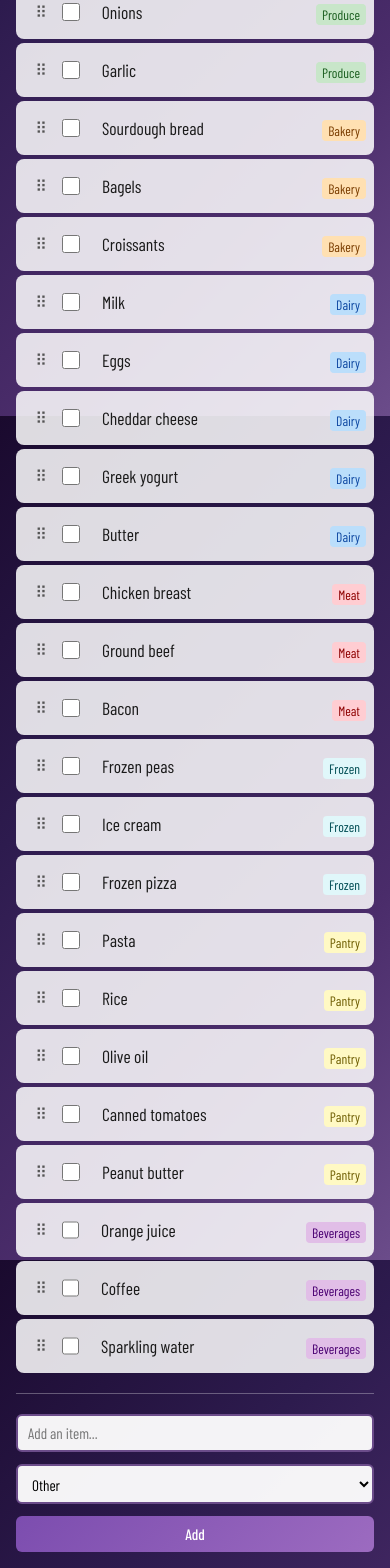
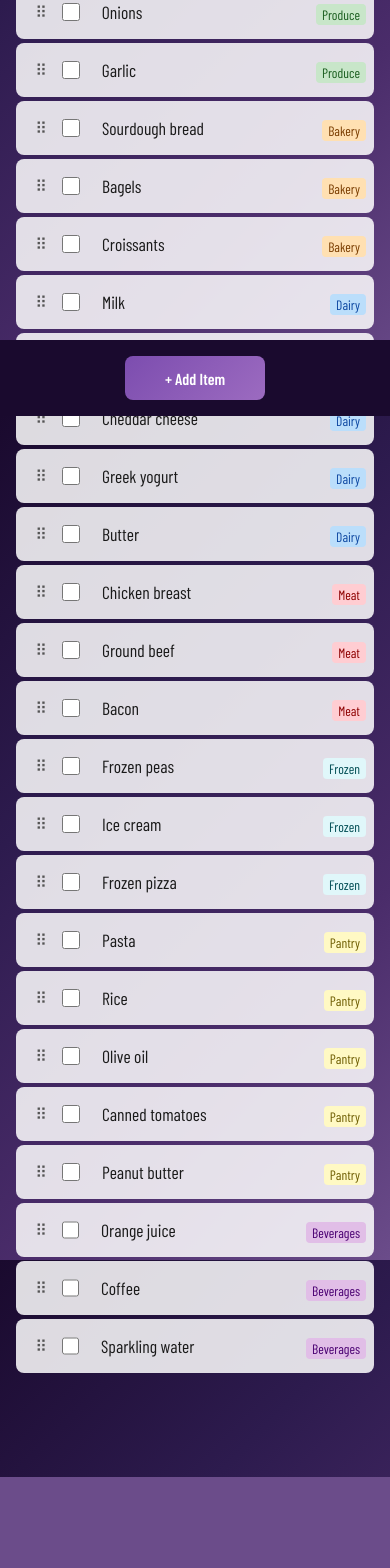
Before and after one commit to danbraun/shopping-list, a Vue app: page / in a window 390 px wide. Shown: the part 428-1996 px from the top of the page. After the commit the page ends 1905 px from the top, so only its background shows below. Built offline with nearby package versions, Linux system fonts and the light colour scheme.

Commit message:
add item now uses a modal

```diff
--- a/src/App.vue
+++ b/src/App.vue
@@ -7,6 +7,34 @@ const store = useShoppingListStore()
 // Local component state for the form
 const newItemName = ref('')
 const newItemCategory = ref('Other')
+
+// Modal state
+const showModal = ref(false)
+const addButtonRef = ref(null)
+
+function openModal() {
+  showModal.value = true
+  document.documentElement.style.overflow = 'hidden'
+  document.body.style.overflow = 'hidden'
+  document.addEventListener('keydown', handleModalKeydown)
+  nextTick(() => {
+    document.getElementById('new-item-name')?.focus()
+  })
+}
+
+function closeModal() {
+  showModal.value = false
+  document.documentElement.style.overflow = ''
+  document.body.style.overflow = ''
+  document.removeEventListener('keydown', handleModalKeydown)
+  nextTick(() => {
+    addButtonRef.value?.focus()
+  })
+}
+
+function handleModalKeydown(event) {
+  if (event.key === 'Escape') closeModal()
+}
 
 // Editing state
 const editingId = ref(null)
@@ -62,8 +90,10 @@ const displayItems = computed(() => {
 })
 
 function handleAddItem() {
+  if (!newItemName.value.trim()) return
   store.addItem(newItemName.value, newItemCategory.value)
   newItemName.value = ''
+  closeModal()
 }
 
 function startEditing(item) {
@@ -446,24 +476,41 @@ onUnmounted(() => {
         </TransitionGroup>
       </section>
 
-      <!-- Add new item form -->
-      <form @submit.prevent="handleAddItem" class="add-form" aria-label="Add new item">
-        <div class="form-field">
-          <label for="new-item-name" class="sr-only">Item name</label>
-          <input id="new-item-name" v-model="newItemName" type="text" placeholder="Add an item..." autocomplete="off" />
+    </main>
   </div>
-        <div class="form-field">
-          <label for="new-item-category" class="sr-only">Category</label>
+
+  <!-- Fixed add button bar -->
+  <div class="add-bar">
+    <button ref="addButtonRef" type="button" class="add-bar-btn" @click="openModal">+ Add Item</button>
+  </div>
+
+  <!-- Add item modal -->
+  <Teleport to="body">
+    <div v-if="showModal" class="modal-overlay" @click.self="closeModal">
+      <div class="modal-panel" role="dialog" aria-modal="true" aria-labelledby="modal-title">
+        <h2 id="modal-title" class="modal-title">Add Item</h2>
+        <form @submit.prevent="handleAddItem" class="modal-form">
+          <div class="modal-field">
+            <label for="new-item-name">Item name</label>
+            <input id="new-item-name" v-model="newItemName" type="text" placeholder="Enter item name..."
+              autocomplete="off" />
+          </div>
+          <div class="modal-field">
+            <label for="new-item-category">Category</label>
             <select id="new-item-category" v-model="newItemCategory">
               <option v-for="category in store.categories" :key="category" :value="category">
                 {{ category }}
               </option>
             </select>
           </div>
-        <button type="submit">Add</button>
+          <div class="modal-actions">
+            <button type="button" class="modal-cancel-btn" @click="closeModal">Cancel</button>
+            <button type="submit" class="modal-add-btn">Add</button>
+          </div>
         </form>
-    </main>
       </div>
+    </div>
+  </Teleport>
 </template>
 
 <style scoped>
@@ -505,7 +552,7 @@ onUnmounted(() => {
 .container {
   max-width: 500px;
   margin: 0 auto;
-  padding: 20px;
+  padding: 20px 20px 100px;
   font-family: 'Barlow Condensed', system-ui, sans-serif;
   color: #f5f0ff;
 }
@@ -540,59 +587,161 @@ header h1 {
   flex: 1;
 }
 
-.add-form {
+/* Fixed add button bar */
+.add-bar {
+  position: fixed;
+  bottom: 0;
+  left: 0;
+  right: 0;
+  background-color: #1a0a2e;
+  padding: 16px 20px;
   display: flex;
-  gap: 10px;
-  margin-top: 20px;
-  padding-top: 20px;
-  border-top: 1px solid rgba(255, 255, 255, 0.3);
-  flex-wrap: wrap;
+  justify-content: center;
+  z-index: 50;
+  font-family: 'Barlow Condensed', system-ui, sans-serif;
 }
 
-.form-field {
-  flex: 1;
-  min-width: 120px;
+.add-bar-btn {
+  background: linear-gradient(135deg, #7c4daf 0%, #9c6bc0 100%);
+  color: white;
+  border: none;
+  border-radius: 8px;
+  padding: 12px 40px;
+  font-size: 1rem;
+  font-family: inherit;
+  font-weight: 600;
+  cursor: pointer;
+  min-height: 44px;
+  transition: transform 0.15s ease, box-shadow 0.15s ease;
 }
 
-.add-form input,
-.add-form select {
-  width: 100%;
-  padding: 8px 10px;
+.add-bar-btn:hover {
+  transform: translateY(-1px);
+  box-shadow: 0 4px 12px rgba(124, 77, 175, 0.4);
+}
+
+.add-bar-btn:focus {
+  outline: none;
+  box-shadow: 0 0 0 3px rgba(156, 123, 192, 0.5);
+}
+
+/* Modal overlay */
+.modal-overlay {
+  position: fixed;
+  inset: 0;
+  background: rgba(0, 0, 0, 0.65);
+  display: flex;
+  align-items: center;
+  justify-content: center;
+  z-index: 200;
+  touch-action: none;
+  padding-inline: 1rem;
+}
+
+/* Modal panel */
+.modal-panel {
+  background: #2d1b4e;
+  border-radius: 12px;
+  padding: 28px 24px 24px;
+  width: 90%;
+  max-width: 440px;
+  box-shadow: 0 20px 60px rgba(0, 0, 0, 0.5);
+  font-family: 'Barlow Condensed', system-ui, sans-serif;
+}
+
+.modal-title {
+  color: #f5f0ff;
+  font-size: 1.25rem;
+  font-weight: 600;
+  margin: 0 0 20px;
+  font-family: 'Barlow Condensed', system-ui, sans-serif;
+}
+
+.modal-form {
+  display: flex;
+  flex-direction: column;
+  gap: 16px;
+}
+
+.modal-field {
+  display: flex;
+  flex-direction: column;
+  gap: 6px;
+}
+
+.modal-field label {
+  color: #d4c4f0;
+  font-size: 0.95rem;
+  font-weight: 500;
+}
+
+.modal-field input,
+.modal-field select {
+  padding: 10px 12px;
   font-size: 0.95rem;
   border: 2px solid #6b4c8a;
   border-radius: 6px;
-  box-sizing: border-box;
   background-color: rgba(255, 255, 255, 0.95);
   font-family: inherit;
+  box-sizing: border-box;
+  width: 100%;
 }
 
-.add-form input:focus,
-.add-form select:focus {
+.modal-field input:focus,
+.modal-field select:focus {
   outline: none;
   border-color: #9c7bc0;
   box-shadow: 0 0 0 3px rgba(156, 123, 192, 0.3);
 }
 
-.add-form button {
-  padding: 8px 16px;
+.modal-actions {
+  display: flex;
+  gap: 10px;
+  justify-content: flex-end;
+  margin-top: 4px;
+}
+
+.modal-cancel-btn {
+  padding: 10px 20px;
   font-size: 0.95rem;
+  background-color: rgba(255, 255, 255, 0.1);
+  color: #d4c4f0;
+  border: 1px solid rgba(255, 255, 255, 0.2);
+  border-radius: 6px;
   cursor: pointer;
-  min-height: 36px;
-  border: none;
+  font-family: inherit;
+  font-weight: 500;
+  transition: background-color 0.15s ease;
+}
+
+.modal-cancel-btn:hover {
+  background-color: rgba(255, 255, 255, 0.18);
+}
+
+.modal-cancel-btn:focus {
+  outline: none;
+  box-shadow: 0 0 0 3px rgba(156, 123, 192, 0.5);
+}
+
+.modal-add-btn {
+  padding: 10px 24px;
+  font-size: 0.95rem;
   background: linear-gradient(135deg, #7c4daf 0%, #9c6bc0 100%);
   color: white;
+  border: none;
   border-radius: 6px;
+  cursor: pointer;
   font-family: inherit;
-  font-weight: 500;
+  font-weight: 600;
   transition: transform 0.15s ease, box-shadow 0.15s ease;
 }
 
-.add-form button:hover {
+.modal-add-btn:hover {
   transform: translateY(-1px);
   box-shadow: 0 4px 12px rgba(124, 77, 175, 0.4);
 }
 
-.add-form button:focus {
+.modal-add-btn:focus {
   outline: none;
   box-shadow: 0 0 0 3px rgba(156, 123, 192, 0.5);
 }
@@ -913,21 +1062,7 @@ li:has(.edit-input) .delete-btn {
 /* Responsive design for mobile */
 @media (max-width: 480px) {
   .container {
-    padding: 16px;
-  }
-
-  .add-form {
-    flex-direction: column;
-    gap: 12px;
-  }
-
-  .form-field {
-    width: 100%;
-    min-width: unset;
-  }
-
-  .add-form button {
-    width: 100%;
+    padding: 16px 16px 100px;
   }
 
   .controls {
```
Lines whose indentation alone changed are shown as unchanged.
